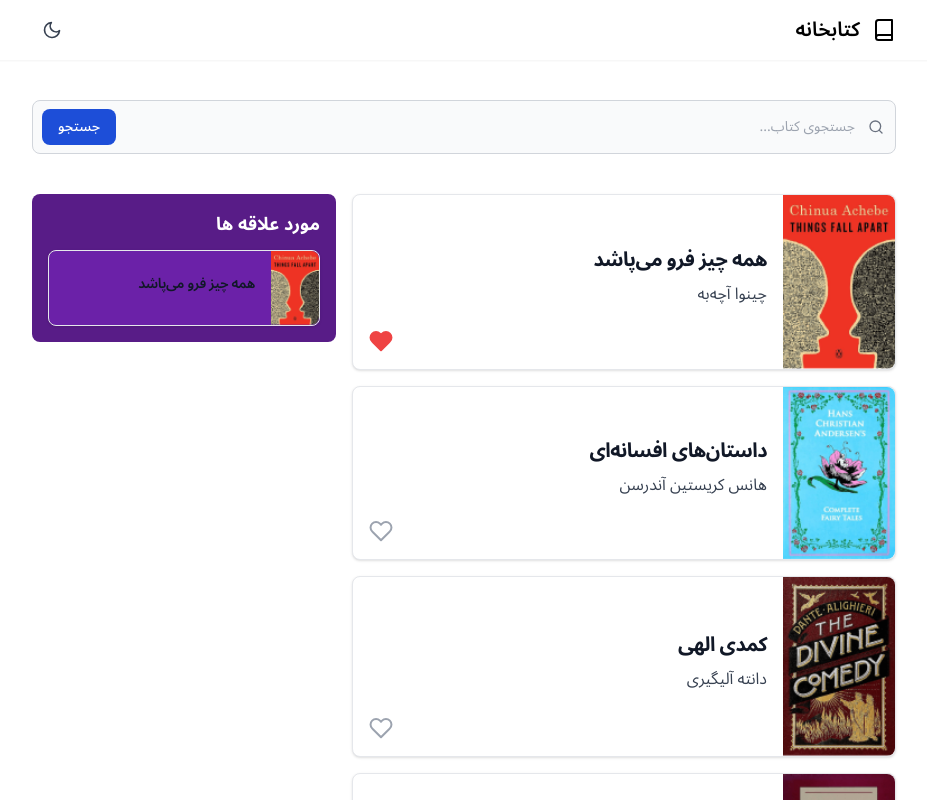
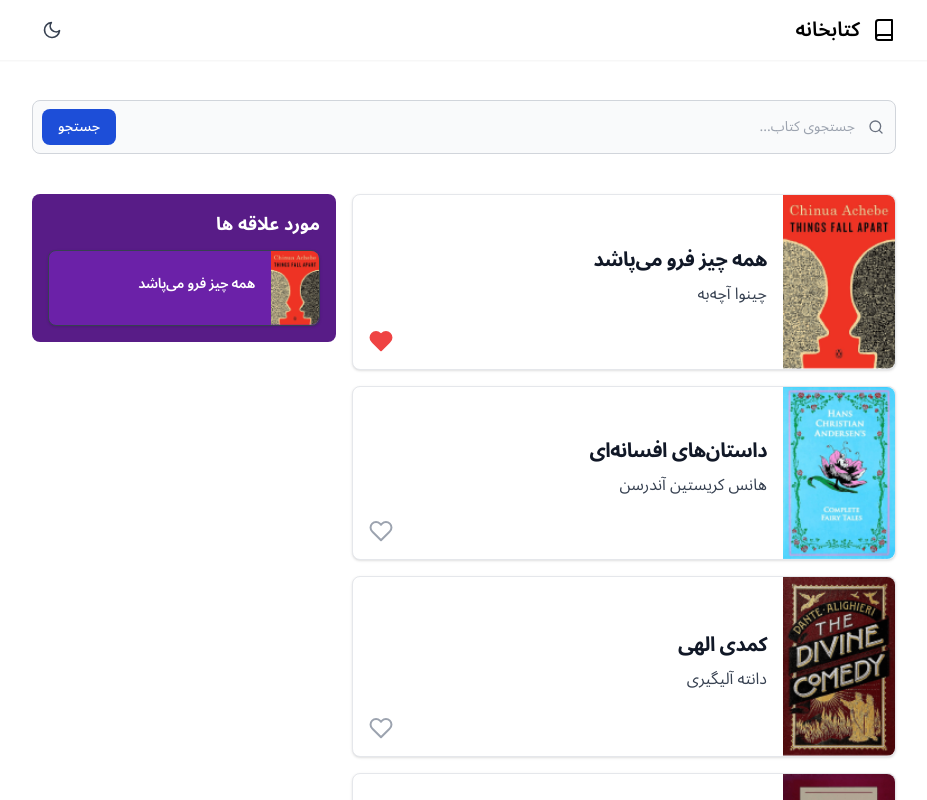
Before and after one commit to mohammadali-yazdani/library, a React (Vite) app: page / in a window 1280 px wide. Both pictures are taken after a click on the button 237 px from the left and 340 px from the top of the page. Shown: the top 800 px of the page, without its empty margins (176-1103 px from the left). Built offline with nearby package versions, Linux system fonts and the light colour scheme.

Commit message:
Fix: dark and light mode style issues

```diff
--- a/src/components/FavoriteItem.scss
+++ b/src/components/FavoriteItem.scss
@@ -1,5 +1,5 @@
 .favorite-item {
-  @apply relative flex items-center bg-purple-800 border border-gray-200 rounded-lg shadow flex-row hover:bg-purple-100 dark:border-gray-700 dark:bg-purple-800 dark:hover:bg-purple-700;
+  @apply relative flex items-center bg-purple-800 border rounded-lg shadow flex-row border-gray-700 dark:bg-purple-800 hover:bg-purple-700 dark:hover:bg-purple-700;
   &-image {
     @apply object-contain h-auto w-12 rounded-s-lg;
   }
@@ -7,7 +7,7 @@
   &-content {
     @apply flex flex-col justify-between p-4 leading-normal;
     &--title {
-      @apply mb-2 text-sm font-semibold tracking-tight text-gray-900 dark:text-white;
+      @apply mb-2 text-sm font-semibold tracking-tight text-white;
     }
   }
 }
```
